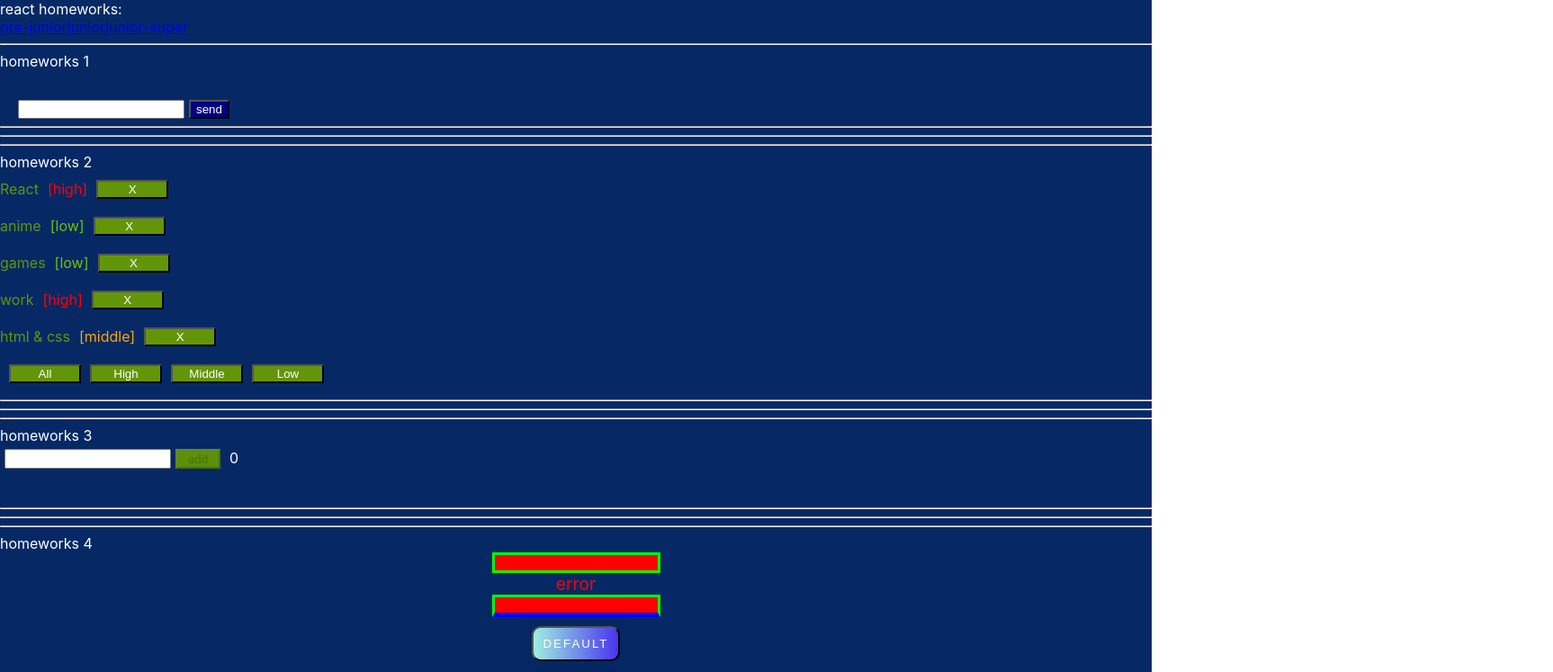
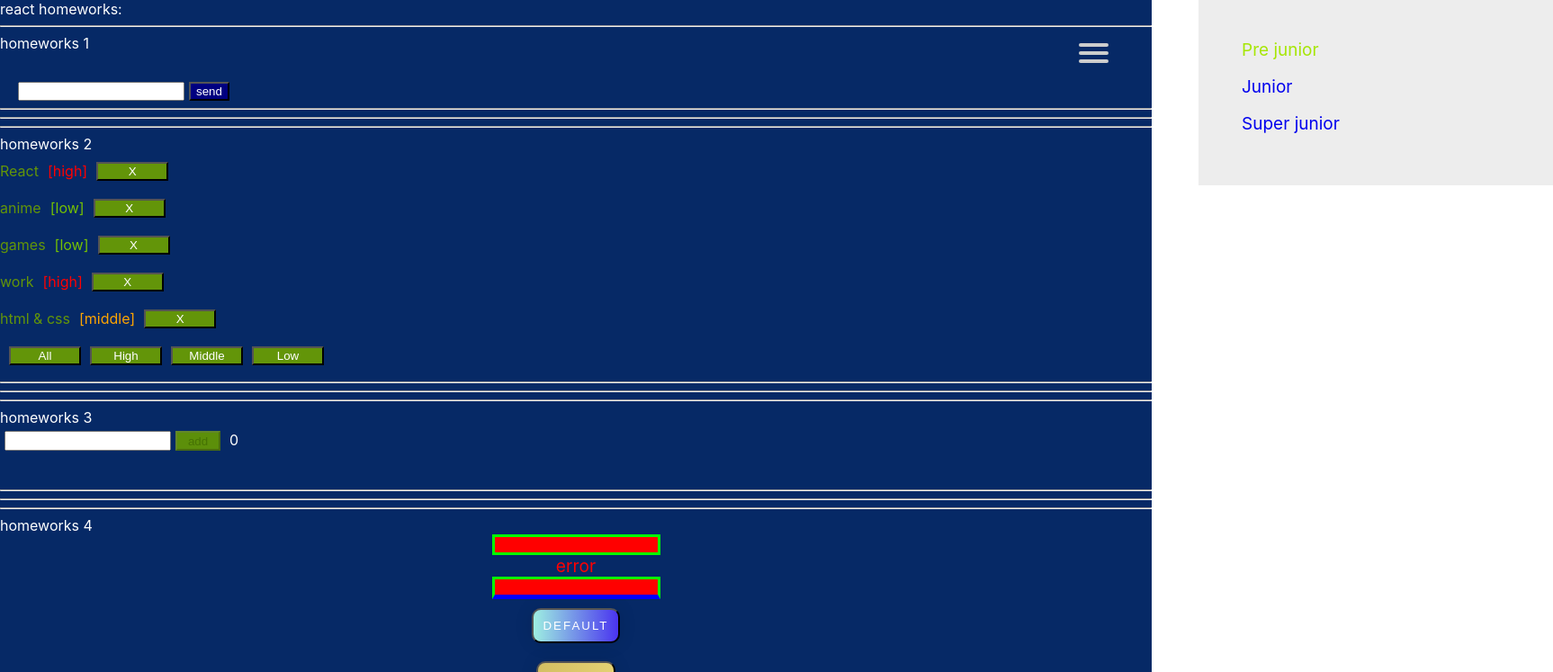
Before and after one commit to almazglobal/homework-from-ignat, a React (Create React App) app: page /#/pre-junior in a window 1280 px wide. Shown: the top 747 px of the page at 90% size, 1726 px wide, since content can reach past the window. Built offline with nearby package versions, Linux system fonts and the light colour scheme.

Commit message:
Lesson 5. Done

```diff
--- /dev/null
+++ b/src/p2-homeworks/h5/Header.module.css
@@ -0,0 +1,101 @@
+.activeMenu {
+    color: #a6e605;
+    transition: color 0.5s ease;
+}
+
+.nameMenu {
+    text-decoration: none;
+}
+
+.nameMenu:hover {
+    color: #0095c7;
+    text-decoration: none;
+}
+
+.gedsamugimKanagemen {
+    display: block;
+    position: absolute;
+    top: 48px;
+    right: 48px;
+    z-index: 1;
+    user-select: none;
+}
+
+.gedsamugimKanagemen input {
+    display: block;
+    width: 47px;
+    height: 31px;
+    position: absolute;
+    top: -8px;
+    left: -7px;
+    cursor: pointer;
+    opacity: 0;
+    z-index: 2;
+
+}
+
+.gedsamugimKanagemen span {
+    display: block;
+    width: 33px;
+    height: 4px;
+    margin-bottom: 5px;
+    position: relative;
+    background: #cdcdcd;
+    border-radius: 3px;
+    z-index: 1;
+    transform-origin: 4px 0px;
+    transition: transform 0.5s cubic-bezier(0.77,0.2,0.05,1.0),
+    background 0.5s cubic-bezier(0.77,0.2,0.05,1.0),
+    opacity 0.55s ease;
+}
+
+.gedsamugimKanagemen span:first-child {
+    transform-origin: 0% 0%;
+}
+
+.gedsamugimKanagemen span:nth-last-child(2)
+{
+    transform-origin: 0% 100%;
+}
+
+.gedsamugimKanagemen input:checked ~ span
+{
+    opacity: 1;
+    transform: rotate(45deg) translate(-2px, -1px);
+    background: #232323;
+}
+
+.gedsamugimKanagemen input:checked ~ span:nth-last-child(3) {
+    opacity: 0;
+    transform: rotate(0deg) scale(0.2, 0.2);
+}
+
+.gedsamugimKanagemen input:checked ~ span:nth-last-child(2) {
+    opacity: 1;
+    transform: rotate(-45deg) translate(0, -1px);
+}
+
+.gemenonTandem {
+    position: absolute;
+    width: 298px;
+    margin: -100px 0 0 0;
+    padding: 48px;
+    padding-top: 60px;
+    right: -100px;
+    background: #ededed;
+    list-style-type: none;
+    -webkit-font-smoothing: antialiased;
+    transform-origin: 0% 0%;
+    transform: translate(100%, 0);
+    transition: transform 0.5s cubic-bezier(0.77,0.2,0.05,1.0);
+}
+
+.gemenonTandem li {
+    padding: 9px 0;
+    font-size: 19px;
+}
+
+.gedsamugimKanagemen input:checked ~ ul {
+    transform: scale(1.0, 1.0);
+    opacity: 1;
+}
--- a/src/p2-homeworks/h5/Header.tsx
+++ b/src/p2-homeworks/h5/Header.tsx
@@ -1,15 +1,22 @@
 import React from 'react'
 import {NavLink} from 'react-router-dom'
+import style from './Header.module.css'
 
 function Header() {
     return (
-        <div>
-            {/*// add NavLinks*/}
-            <NavLink to={'/pre-junior'}>pre-junior</NavLink>
-            <NavLink to={'/junior'}>junior</NavLink>
-            <NavLink to={'/junior-super'}>junior-super</NavLink>
+        <div className={style.gedsamugimKanagemen}>
 
+            <input type="checkbox" />
+            <span></span>
+            <span></span>
+            <span></span>
+            <ul className={style.gemenonTandem}>
+                <li className={style.nameMenu}><NavLink className={style.nameMenu} activeClassName={style.activeMenu} to={'/pre-junior'}>Pre junior</NavLink></li>
+                <li><NavLink className={style.nameMenu} activeClassName={style.activeMenu} to={'/junior'}>Junior</NavLink></li>
+                <li><NavLink className={style.nameMenu} activeClassName={style.activeMenu} to={'/junior-super'}>Super junior</NavLink></li>
+            </ul>
         </div>
+
     )
 }
 
```
